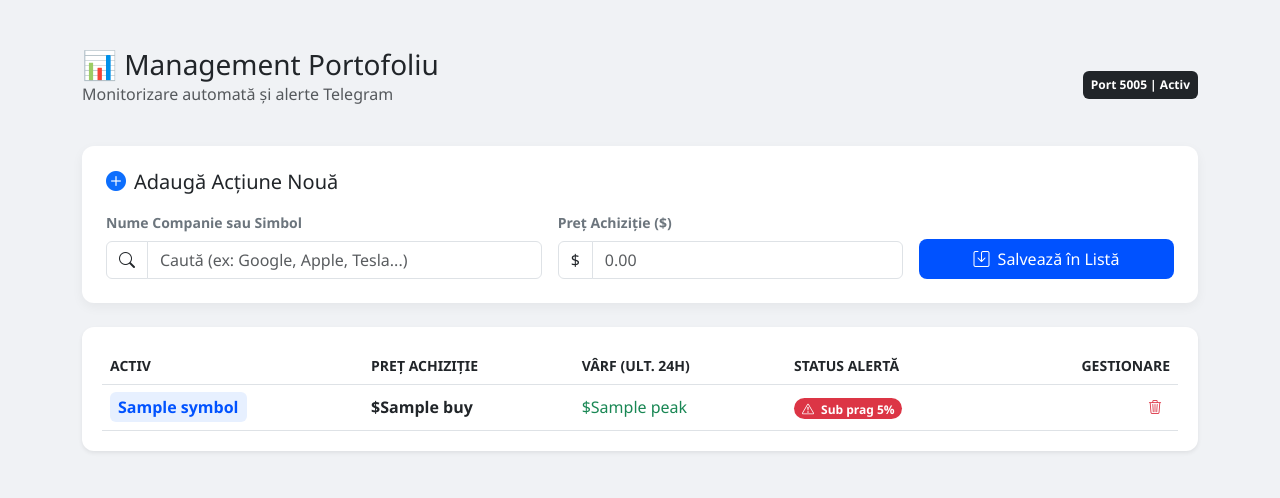
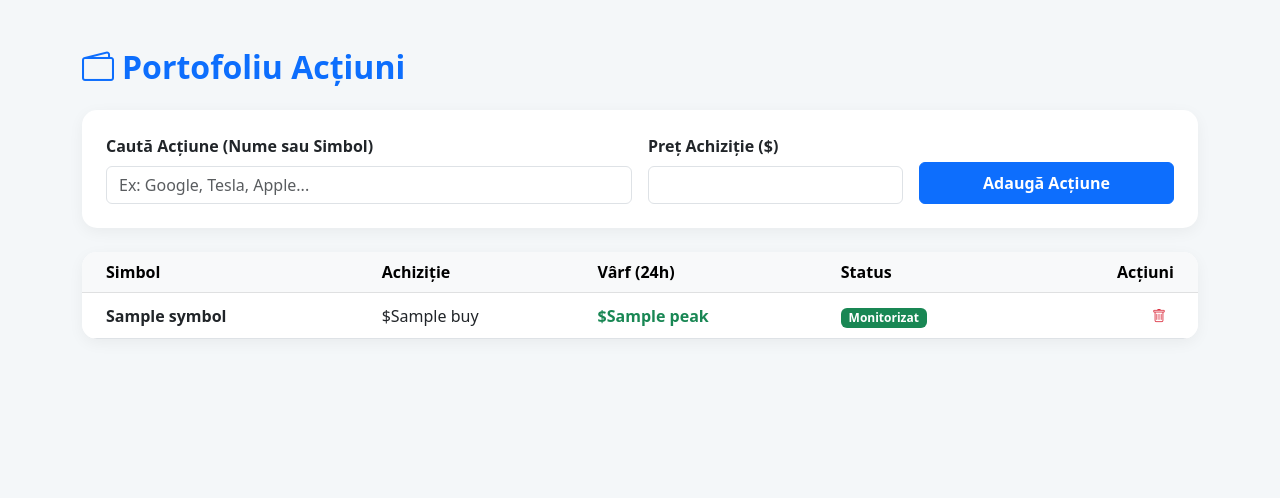
Before and after one commit to constantinionalex/Portofoliu_Revolut, a Python web app: template templates/index.html in a window 1280 px wide. Shown: the top 498 px of the page. Run offline with Jinja, Linux system fonts and the light colour scheme; the template is opened without the code that fills it: most values are stand-ins (such as "Sample title", 1, 10 or a date in 2020).

Commit message:
Update index.html

```diff
--- a/templates/index.html
+++ b/templates/index.html
@@ -3,205 +3,124 @@
 <head>
     <meta charset="UTF-8">
     <meta name="viewport" content="width=device-width, initial-scale=1.0">
-    <title>Portofoliu Revolut | Control Panel</title>
+    <title>Portofoliu Revolut</title>
     <link href="https://cdn.jsdelivr.net/npm/bootstrap@5.3.0/dist/css/bootstrap.min.css" rel="stylesheet">
     <link rel="stylesheet" href="https://cdn.jsdelivr.net/npm/bootstrap-icons@1.10.5/font/bootstrap-icons.css">
     <style>
-        body { background-color: #f0f2f5; font-family: 'Segoe UI', Tahoma, Geneva, Verdana, sans-serif; }
-        .card { border: none; border-radius: 12px; box-shadow: 0 4px 12px rgba(0,0,0,0.05); }
-        .search-results {
-            position: absolute; width: 100%; z-index: 1050;
-            max-height: 250px; overflow-y: auto; box-shadow: 0 8px 16px rgba(0,0,0,0.1);
+        body { background-color: #f4f7f9; }
+        .search-box { position: relative; }
+        .results-dropdown {
+            position: absolute; width: 100%; z-index: 1000;
+            background: white; border: 1px solid #ddd; border-radius: 8px;
+            max-height: 200px; overflow-y: auto; display: none;
         }
-        .btn-primary { background-color: #0052ff; border: none; border-radius: 8px; }
-        .btn-primary:hover { background-color: #003db3; }
-        .table-container { background: white; border-radius: 12px; padding: 20px; }
-        .symbol-badge { background: #e7f0ff; color: #0052ff; padding: 4px 8px; border-radius: 6px; font-weight: 600; }
-        .price-up { color: #28a745; font-weight: 500; }
-        .price-down { color: #dc3545; font-weight: 500; }
+        .card { border-radius: 15px; border: none; box-shadow: 0 4px 15px rgba(0,0,0,0.05); }
     </style>
 </head>
 <body>
-
 <div class="container py-5">
-    <div class="d-flex justify-content-between align-items-center mb-4">
-        <div>
-            <h1 class="h3 mb-0">📊 Management Portofoliu</h1>
-            <p class="text-muted">Monitorizare automată și alerte Telegram</p>
-        </div>
-        <div class="text-end">
-            <span class="badge bg-dark p-2">Port 5005 | Activ</span>
-        </div>
-    </div>
+    <h2 class="mb-4 text-primary fw-bold"><i class="bi bi-wallet2 me-2"></i>Portofoliu Acțiuni</h2>
 
     <div class="card p-4 mb-4">
-        <h5 class="card-title mb-3"><i class="bi bi-plus-circle-fill me-2 text-primary"></i>Adaugă Acțiune Nouă</h5>
-        <form id="stockForm" class="row g-3 align-items-end">
-            <div class="col-md-5 position-relative">
-                <label class="form-label text-secondary small fw-bold">Nume Companie sau Simbol</label>
-                <div class="input-group">
-                    <span class="input-group-text bg-white"><i class="bi bi-search"></i></span>
-                    <input type="text" id="symbolInput" class="form-control" placeholder="Caută (ex: Google, Apple, Tesla...)" autocomplete="off" required>
-                </div>
-                <div id="searchResults" class="list-group search-results" style="display: none;"></div>
+        <form id="stockForm" class="row g-3 align-items-end text-start">
+            <div class="col-md-6 search-box">
+                <label class="form-label fw-bold">Caută Acțiune (Nume sau Simbol)</label>
+                <input type="text" id="symbolInput" class="form-control" placeholder="Ex: Google, Tesla, Apple..." autocomplete="off" required>
+                <div id="results" class="results-dropdown list-group list-group-flush"></div>
                 <input type="hidden" id="finalSymbol">
             </div>
-
-            <div class="col-md-4">
-                <label class="form-label text-secondary small fw-bold">Preț Achiziție ($)</label>
-                <div class="input-group">
-                    <span class="input-group-text bg-white">$</span>
-                    <input type="number" id="purchasePrice" class="form-control" step="0.01" placeholder="0.00" required>
+            <div class="col-md-3">
+                <label class="form-label fw-bold">Preț Achiziție ($)</label>
+                <input type="number" id="purchasePrice" class="form-control" step="0.01" required>
             </div>
-            </div>
-
             <div class="col-md-3">
-                <button type="submit" class="btn btn-primary w-100 py-2">
-                    <i class="bi bi-save me-2"></i>Salvează în Listă
-                </button>
+                <button type="submit" class="btn btn-primary w-100 py-2 fw-bold">Adaugă Acțiune</button>
             </div>
         </form>
     </div>
 
-    <div class="table-container shadow-sm">
+    <div class="card overflow-hidden">
         <table class="table table-hover align-middle mb-0">
-            <thead>
-                <tr class="text-secondary small text-uppercase">
-                    <th>Activ</th>
-                    <th>Preț Achiziție</th>
-                    <th>Vârf (Ult. 24h)</th>
-                    <th>Status Alertă</th>
-                    <th class="text-end">Gestionare</th>
+            <thead class="table-light">
+                <tr>
+                    <th class="ps-4">Simbol</th>
+                    <th>Achiziție</th>
+                    <th>Vârf (24h)</th>
+                    <th>Status</th>
+                    <th class="text-end pe-4">Acțiuni</th>
                 </tr>
             </thead>
-            <tbody id="stockTable">
+            <tbody>
                 {% for stock in stocks %}
                 <tr>
+                    <td class="ps-4"><strong>{{ stock.symbol }}</strong></td>
+                    <td>${{ stock.buy }}</td>
+                    <td class="text-success fw-bold">${{ stock.peak }}</td>
                     <td>
-                        <span class="symbol-badge">{{ stock.symbol }}</span>
-                    </td>
-                    <td>
-                        <span class="fw-bold">${{ stock.buy }}</span>
-                    </td>
-                    <td>
-                        <span class="text-success fw-medium">${{ stock.peak }}</span>
-                    </td>
-                    <td>
-                        {% if stock.buy * 0.95 >= stock.current_price %}
-                            <span class="badge rounded-pill bg-danger text-white"><i class="bi bi-exclamation-triangle me-1"></i> Sub prag 5%</span>
+                        {% if stock.buy * 0.95 >= stock.current %}
+                            <span class="badge bg-danger">⚠️ Scădere >5%</span>
                         {% else %}
-                            <span class="badge rounded-pill bg-light text-dark border"><i class="bi bi-check-circle-fill me-1 text-success"></i> În monitorizare</span>
+                            <span class="badge bg-success">Monitorizat</span>
                         {% endif %}
                     </td>
-                    <td class="text-end">
-                        <button class="btn btn-outline-danger btn-sm border-0" onclick="deleteStock({{ stock.id }})">
-                            <i class="bi bi-trash3"></i>
-                        </button>
+                    <td class="text-end pe-4">
+                        <button class="btn btn-outline-danger btn-sm border-0" onclick="deleteStock({{ stock.id }})"><i class="bi bi-trash"></i></button>
                     </td>
                 </tr>
                 {% endfor %}
             </tbody>
         </table>
-        {% if not stocks %}
-        <div class="text-center py-5">
-            <i class="bi bi-bar-chart-line text-light" style="font-size: 3rem;"></i>
-            <p class="text-muted mt-2">Nu ai nicio acțiune în listă. Folosește formularul de mai sus.</p>
-        </div>
-        {% endif %}
     </div>
 </div>
 
 <script>
     const symbolInput = document.getElementById('symbolInput');
-    const resultsDiv = document.getElementById('searchResults');
+    const resultsDiv = document.getElementById('results');
     const finalSymbol = document.getElementById('finalSymbol');
 
-    // 1. Căutare Inteligentă Yahoo Finance
     symbolInput.addEventListener('input', async (e) => {
         const query = e.target.value.trim();
-        if (query.length < 2) {
-            resultsDiv.style.display = 'none';
-            return;
-        }
+        if (query.length < 2) { resultsDiv.style.display = 'none'; return; }
 
-        try {
-            // Interogăm Yahoo Finance prin proxy-ul lor public (nu necesită API Key)
-            const response = await fetch(`https://query1.finance.yahoo.com/v1/finance/search?q=${query}`);
+        const response = await fetch(`/search?q=${query}`);
         const data = await response.json();
 
         resultsDiv.innerHTML = '';
-            if (data.quotes && data.quotes.length > 0) {
-                data.quotes.slice(0, 6).forEach(quote => {
-                    // Filtrăm doar pentru acțiuni (EQUITY)
-                    if (quote.quoteType === 'EQUITY' || quote.quoteType === 'ETF') {
+        if (data.length > 0) {
+            data.forEach(item => {
                 const btn = document.createElement('button');
-                        btn.className = 'list-group-item list-group-item-action border-0 py-2';
+                btn.className = 'list-group-item list-group-item-action text-start';
                 btn.type = 'button';
-                        btn.innerHTML = `
-                            <div class="d-flex justify-content-between">
-                                <strong>${quote.symbol}</strong>
-                                <small class="text-muted">${quote.exchDisp}</small>
-                            </div>
-                            <div class="small text-truncate" style="max-width: 250px;">${quote.shortname || quote.longname}</div>
-                        `;
+                btn.innerHTML = `<strong>${item.symbol}</strong> - ${item.name}`;
                 btn.onclick = () => {
-                            symbolInput.value = `${quote.symbol} - ${quote.shortname || quote.longname}`;
-                            finalSymbol.value = quote.symbol; // Salvăm Ticker-ul (ex: GOOGL)
+                    symbolInput.value = `${item.symbol} (${item.name})`;
+                    finalSymbol.value = item.symbol;
                     resultsDiv.style.display = 'none';
                 };
                 resultsDiv.appendChild(btn);
-                    }
             });
             resultsDiv.style.display = 'block';
         }
-        } catch (err) {
-            console.error("Eroare la căutare:", err);
-        }
     });
 
-    // 2. Închidere dropdown la click în exterior
-    document.addEventListener('click', (e) => {
-        if (!symbolInput.contains(e.target) && !resultsDiv.contains(e.target)) {
-            resultsDiv.style.display = 'none';
-        }
-    });
-
-    // 3. Trimitere Formular
     document.getElementById('stockForm').onsubmit = async (e) => {
         e.preventDefault();
-
-        const ticker = finalSymbol.value;
-        const price = document.getElementById('purchasePrice').value;
-
-        if (!ticker) {
-            alert("Te rugăm să selectezi o acțiune din lista de sugestii!");
-            return;
-        }
+        if (!finalSymbol.value) { alert("Alege o acțiune din listă!"); return; }
 
         const formData = new FormData();
-        formData.append('symbol', ticker);
-        formData.append('price', price);
+        formData.append('symbol', finalSymbol.value);
+        formData.append('price', document.getElementById('purchasePrice').value);
 
-        try {
-            const response = await fetch('/add', { method: 'POST', body: formData });
-            if (response.ok) {
+        await fetch('/add', { method: 'POST', body: formData });
         location.reload();
-            } else {
-                alert("Eroare la salvarea acțiunii.");
-            }
-        } catch (error) {
-            console.error("Eroare server:", error);
-        }
     };
 
-    // 4. Ștergere Acțiune
     async function deleteStock(id) {
-        if (confirm('Sigur vrei să elimini această acțiune din monitorizare?')) {
-            const response = await fetch(`/delete/${id}`, { method: 'DELETE' });
-            if (response.ok) location.reload();
+        if (confirm('Ștergi acțiunea?')) {
+            await fetch(`/delete/${id}`, { method: 'DELETE' });
+            location.reload();
         }
     }
 </script>
-
 </body>
 </html>
```
Lines whose indentation alone changed are shown as unchanged.
